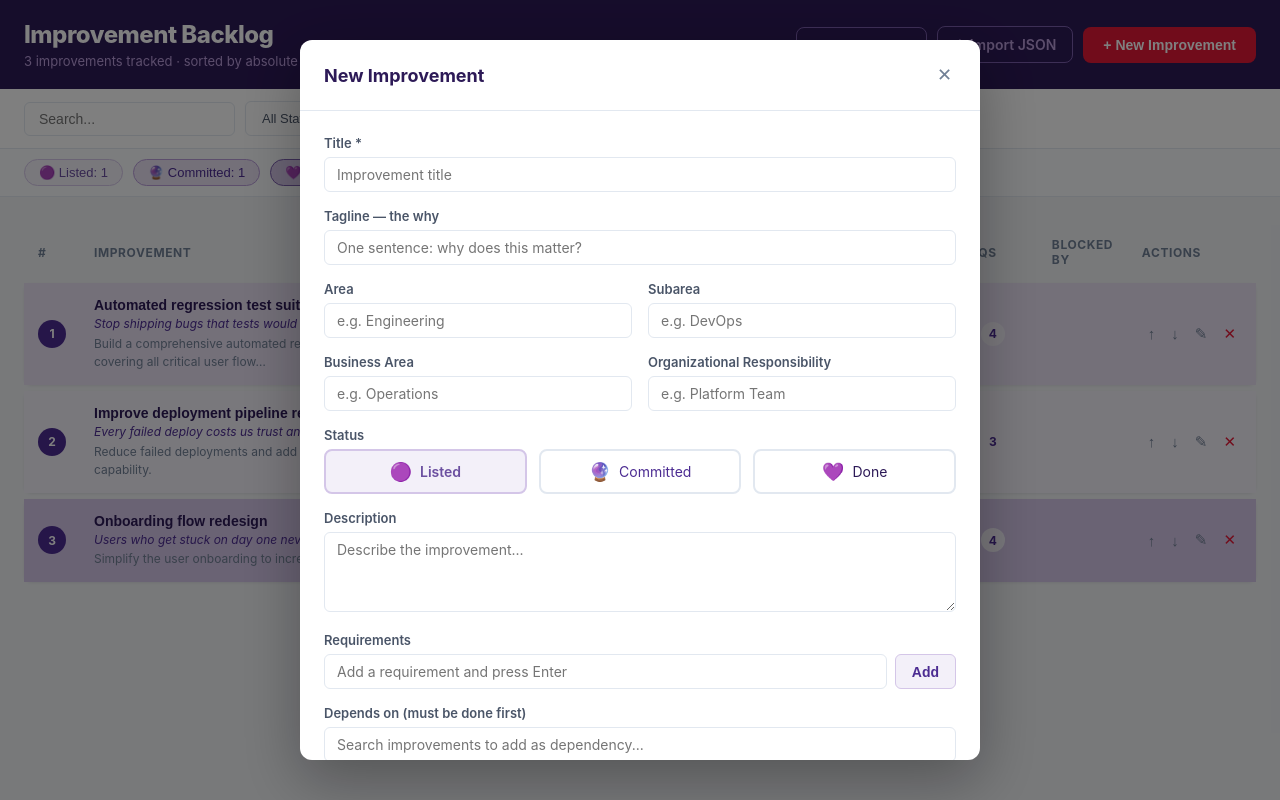
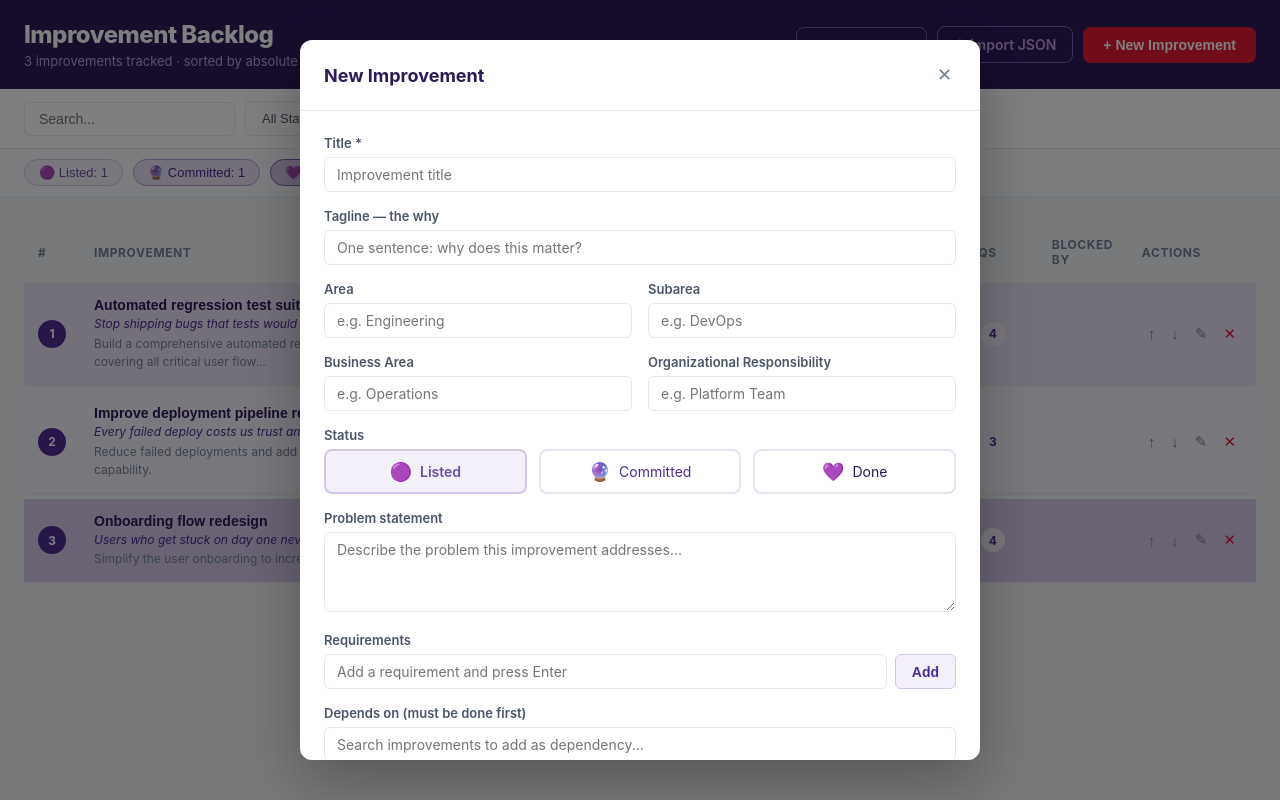
Before and after one commit to QE-at-CGI-FI/improvement-tracker, a React (Vite) app: page / in a window 1280 px wide. Both pictures are taken after a click on the button "+ New Improvement". Built offline with nearby package versions, Linux system fonts and the light colour scheme.

Commit message:
Updated label on ui

```diff
--- a/src/App.jsx
+++ b/src/App.jsx
@@ -381,7 +381,7 @@ function DetailPanel({ item, allItems, onEdit, onDelete, onClose }) {
 
           {item.description && (
             <div style={{ marginBottom: 20 }}>
-              <h4 style={s.sectionLabel}>Description</h4>
+              <h4 style={s.sectionLabel}>Problem statement</h4>
               <p style={{ fontSize: 14, color: '#4a5568', lineHeight: 1.6 }}>{item.description}</p>
             </div>
           )}
--- a/src/ImprovementModal.jsx
+++ b/src/ImprovementModal.jsx
@@ -110,8 +110,8 @@ export default function ImprovementModal({ item, maxPriority, allItems, onSave,
               </div>
             </Field>
 
-            <Field label="Description" span={2}>
-              <textarea style={{ ...styles.input, height: 80, resize: 'vertical' }} value={form.description} onChange={e => set('description', e.target.value)} placeholder="Describe the improvement..." />
+            <Field label="Problem statement" span={2}>
+              <textarea style={{ ...styles.input, height: 80, resize: 'vertical' }} value={form.description} onChange={e => set('description', e.target.value)} placeholder="Describe the problem this improvement addresses..." />
             </Field>
 
             <Field label="Requirements" span={2}>
```
